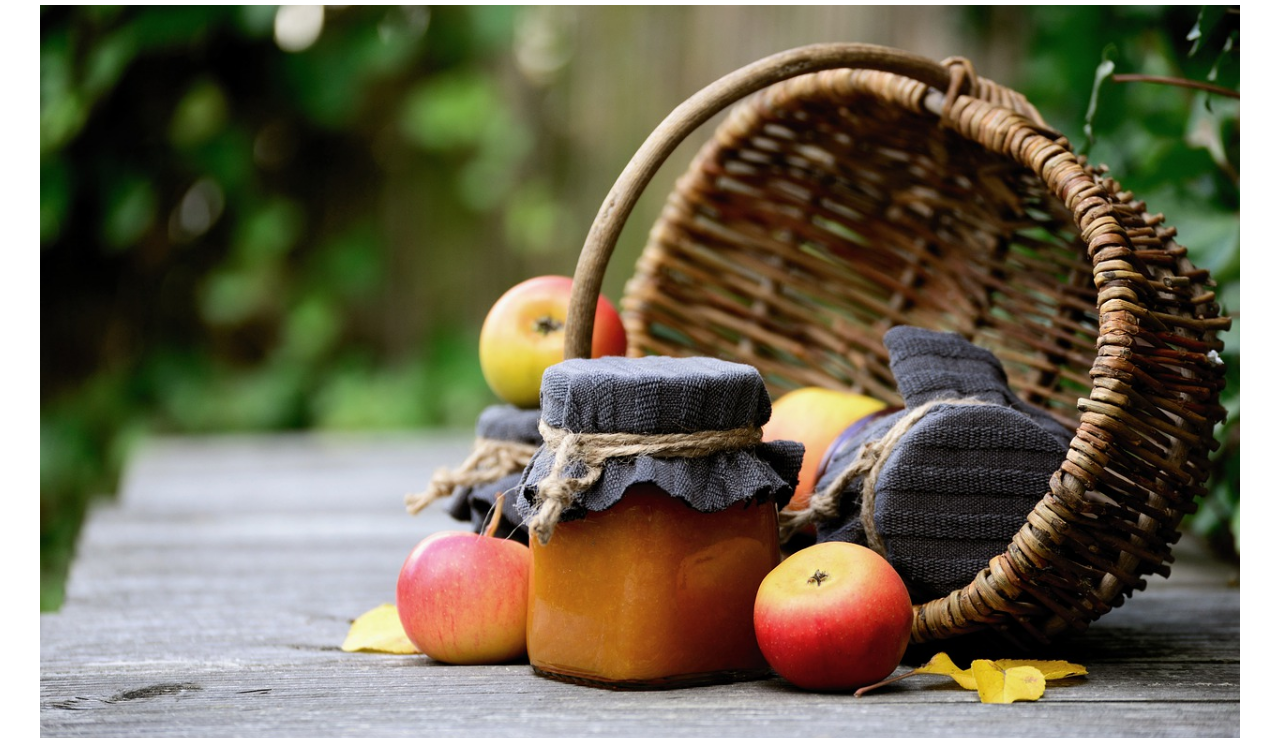
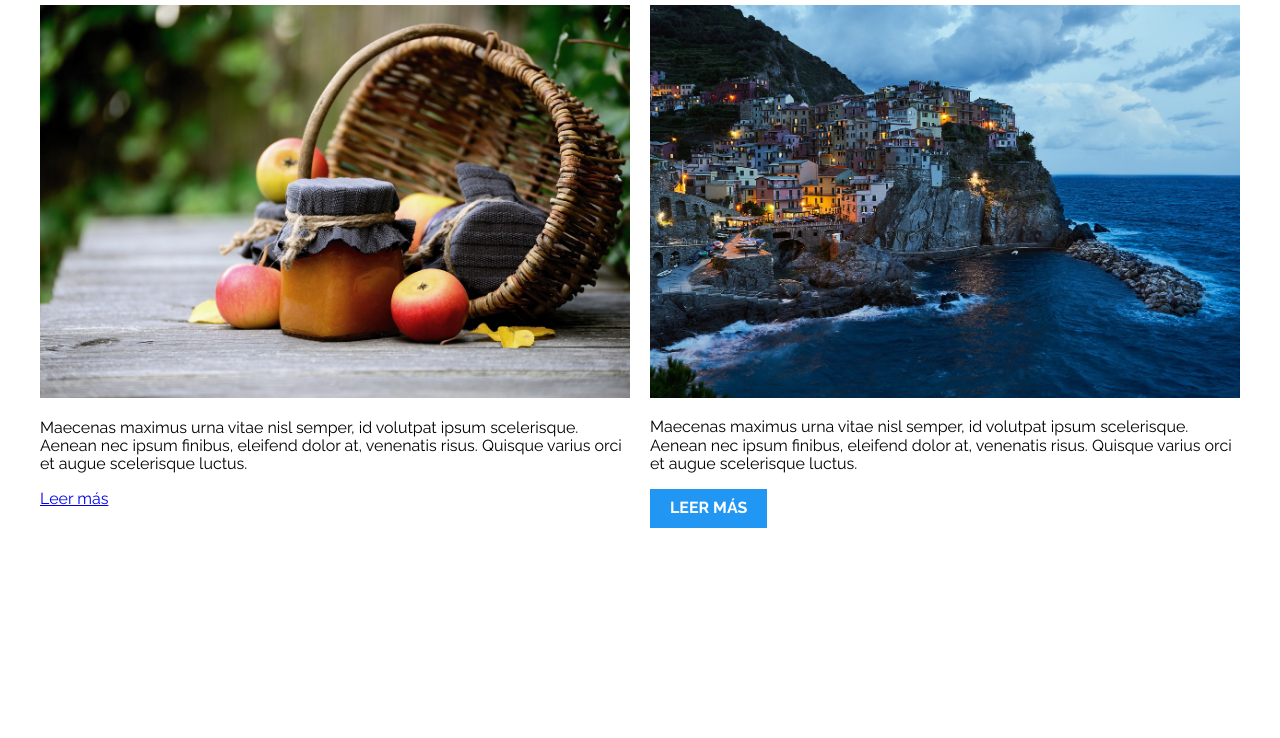
Before and after one commit to vanstrouble/design-patterns-html, a plain HTML site: page 01-2columnas_iguales_css_grid/index.html in a window 1280 px wide. Shown: the part 95-833 px from the top of the page. After the commit the page ends 800 px from the top, so only its background shows below. Drawn offline with nearby package versions, Linux system fonts and the light colour scheme.

Commit message:
Change language classes | Use CSS Grid properties

```diff
--- a/01-2columnas_iguales_css_grid/css/styles.css
+++ b/01-2columnas_iguales_css_grid/css/styles.css
@@ -22,13 +22,13 @@ h1 {
     font-size: 4rem;
 }
 
-.contenedor {
+.container {
     max-width: 1200px;
     width: 95%;
     margin: 0 auto;
 }
 
-.entrada-blog a {
+.entry-blog a {
     display: inline-block;
     background-color: #2196F3;
     color: white;
@@ -38,4 +38,11 @@ h1 {
     text-transform: uppercase;
 }
 
-/** CODIGO AQUI **/
+/** Code here **/
+@media (min-width: 768px) {
+    .two-columns {
+        display: grid;
+        grid-template-columns: repeat(2, 1fr);
+        column-gap: 2rem;
+    }
+}
--- a/01-2columnas_iguales_css_grid/index.html
+++ b/01-2columnas_iguales_css_grid/index.html
@@ -12,14 +12,14 @@
 
 <body>
 
-    <div class="contenedor">
+    <div class="container two-columns">
         <article class="entrada-blog">
             <h1>Titulo Entrada Blog</h1>
             <img src="img/imagen1.jpg">
             <p>Maecenas maximus urna vitae nisl semper, id volutpat ipsum scelerisque. Aenean nec ipsum finibus, eleifend dolor at, venenatis risus. Quisque varius orci et augue scelerisque luctus.</p>
             <a href="#">Leer más</a>
         </article>
-        <article class="entrada-blog">
+        <article class="entry-blog">
             <h1>Titulo Entrada Blog</h1>
             <img src="img/imagen2.jpg">
             <p>Maecenas maximus urna vitae nisl semper, id volutpat ipsum scelerisque. Aenean nec ipsum finibus, eleifend dolor at, venenatis risus. Quisque varius orci et augue scelerisque luctus.</p>
```
